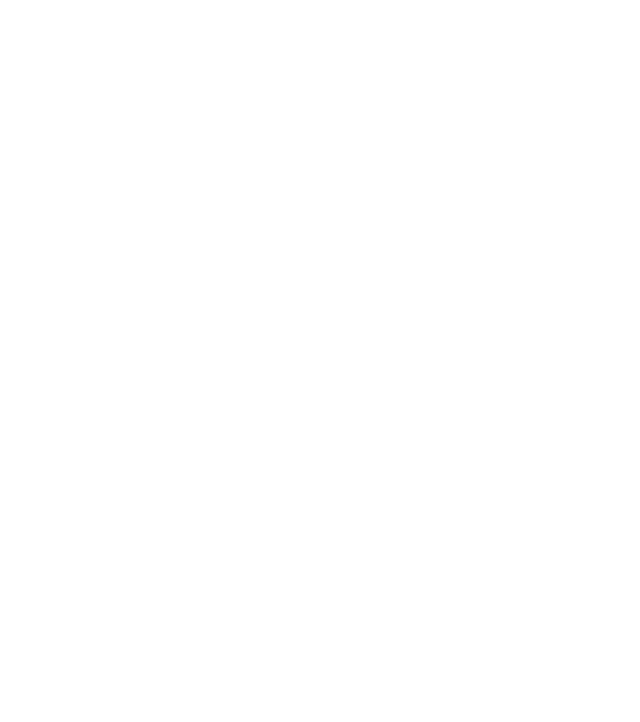
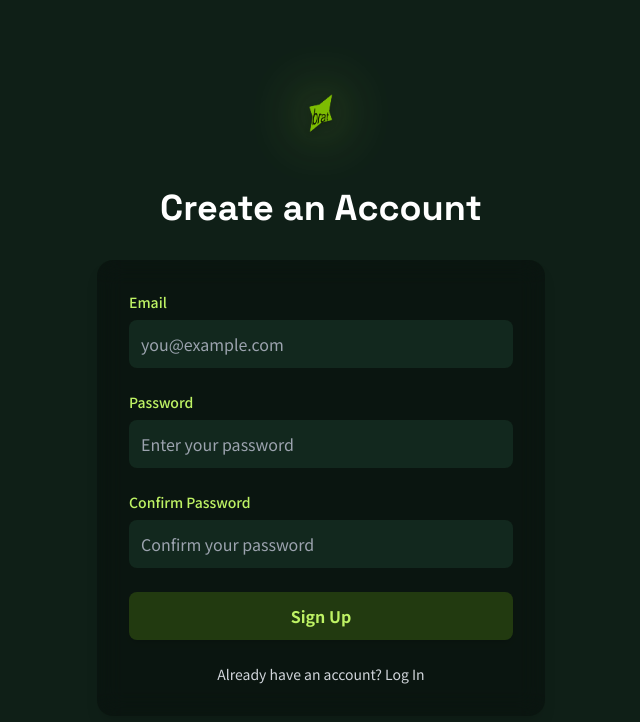
Before and after one commit to team-brat/front, a React (Create React App) app: page /signin in a window 1280 px wide. Before the commit this address had no page. Shown: the top 722 px of the page, without its empty margins (319-959 px from the left). Built offline with nearby package versions, Linux system fonts and the light colour scheme.

Commit message:
Add Sign In / Sign Up pages

```diff
--- a/src/App.js
+++ b/src/App.js
@@ -1,6 +1,8 @@
 import React from 'react';
 import { BrowserRouter as Router, Routes, Route, Navigate } from 'react-router-dom';
 import LandingPage from './Landing/LandingPage';
+import LoginPage from './Auth/Login';
+import SigninPage from './Auth/Signin';
 import WarehouseDashboard from './Dashboard/Dashboard';
 
 import ReceivingTemplate from './Receiving/ReceivingTemplate'
@@ -17,6 +19,8 @@
     <Router>
       <Routes>
         <Route path="/" element={<LandingPage />} />
+        <Route path="/login" element={<LoginPage />} />
+        <Route path="/signin" element={<SigninPage />} />
         <Route path="/supplier" element={<div>Supplier Dashboard</div>} />
         <Route path="/warehouse" element={<WarehouseDashboard />} />
         <Route path="/customer" element={<div>Customer Dashboard</div>} />
--- /dev/null
+++ b/src/Auth/Login.jsx
@@ -0,0 +1,98 @@
+import React, { useState } from 'react';
+import { useNavigate } from 'react-router-dom';
+
+export default function LoginPage() {
+  const navigate = useNavigate();
+  const [email, setEmail] = useState('');
+  const [password, setPassword] = useState('');
+
+  const handleLogin = (e) => {
+    e.preventDefault();
+    // TODO: 로그인 처리 로직 추가
+    console.log('Logging in with:', email, password);
+    navigate('/dashboard'); // 예시로 대시보드로 이동
+  };
+
+  return (
+    <div className="min-h-screen flex flex-col justify-center items-center bg-[#0f1f17] relative px-6">
+      <div className="absolute inset-0 -z-10 bg-gradient-to-br from-[#0f1f17] via-[#1b3d2c] to-[#28543c]" />
+      <div className="absolute inset-0 -z-10 bg-[radial-gradient(circle_at_20%_30%,rgba(144,255,144,0.05),transparent_25%),radial-gradient(circle_at_80%_70%,rgba(0,255,128,0.04),transparent_35%)]" />
+
+      <div className="w-full max-w-md">
+        {/* Logo */}
+        <div className="flex justify-center mb-10">
+          <img
+            src="/brat-logo.png"
+            alt="brat logo"
+            className="h-16 opacity-90 drop-shadow-[0_0_30px_#a3e635] transition-opacity duration-300 hover:opacity-100"
+          />
+        </div>
+
+        {/* Welcome Text */}
+        <h2 className="text-center text-4xl font-bold text-white mb-8 font-grotesk">
+          Welcome Back
+        </h2>
+
+        {/* Form */}
+        <form onSubmit={handleLogin} className="bg-black/30 rounded-2xl p-8 shadow-lg backdrop-blur-md">
+          <div className="space-y-6">
+            <div>
+              <label htmlFor="email" className="block text-sm font-medium text-lime-300">
+                Email
+              </label>
+              <input
+                id="email"
+                type="email"
+                value={email}
+                onChange={(e) => setEmail(e.target.value)}
+                required
+                className="mt-2 w-full rounded-lg bg-[#1b3d2c]/50 border-none text-white placeholder-gray-400 focus:ring-2 focus:ring-lime-400 p-3"
+                placeholder="you@example.com"
+              />
+            </div>
+
+            <div>
+              <label htmlFor="password" className="block text-sm font-medium text-lime-300">
+                Password
+              </label>
+              <input
+                id="password"
+                type="password"
+                value={password}
+                onChange={(e) => setPassword(e.target.value)}
+                required
+                className="mt-2 w-full rounded-lg bg-[#1b3d2c]/50 border-none text-white placeholder-gray-400 focus:ring-2 focus:ring-lime-400 p-3"
+                placeholder="Enter your password"
+              />
+            </div>
+
+            <button
+              type="submit"
+              className="w-full bg-lime-500/20 text-lime-300 font-semibold py-3 rounded-lg hover:bg-lime-400/30 hover:text-white transition duration-300 shadow-md"
+            >
+              Log In
+            </button>
+          </div>
+
+          {/* Links */}
+          <div className="flex justify-between mt-6 text-sm text-gray-300">
+            <button
+              type="button"
+              onClick={() => navigate('/signin')}
+              className="hover:underline"
+            >
+              Sign Up
+            </button>
+            <button
+              type="button"
+              onClick={() => navigate('/forgot-password')}
+              className="hover:underline"
+            >
+              Forgot Password?
+            </button>
+          </div>
+        </form>
+      </div>
+    </div>
+  );
+}
--- /dev/null
+++ b/src/Auth/Signin.jsx
@@ -0,0 +1,111 @@
+import React, { useState } from 'react';
+import { useNavigate } from 'react-router-dom';
+
+export default function SignInPage() {
+  const navigate = useNavigate();
+  const [email, setEmail] = useState('');
+  const [password, setPassword] = useState('');
+  const [confirmPassword, setConfirmPassword] = useState('');
+
+  const handleSignUp = (e) => {
+    e.preventDefault();
+    if (password !== confirmPassword) {
+      alert('Passwords do not match!');
+      return;
+    }
+    // TODO: 회원가입 처리 로직 추가
+    console.log('Signing up with:', email, password);
+    navigate('/dashboard'); // 회원가입 성공 후 이동할 페이지
+  };
+
+  return (
+    <div className="min-h-screen flex flex-col justify-center items-center bg-[#0f1f17] relative px-6">
+      <div className="absolute inset-0 -z-10 bg-gradient-to-br from-[#0f1f17] via-[#1b3d2c] to-[#28543c]" />
+      <div className="absolute inset-0 -z-10 bg-[radial-gradient(circle_at_20%_30%,rgba(144,255,144,0.05),transparent_25%),radial-gradient(circle_at_80%_70%,rgba(0,255,128,0.04),transparent_35%)]" />
+
+      <div className="w-full max-w-md">
+        {/* Logo */}
+        <div className="flex justify-center mb-10">
+          <img
+            src="/brat-logo.png"
+            alt="brat logo"
+            className="h-16 opacity-90 drop-shadow-[0_0_30px_#a3e635] transition-opacity duration-300 hover:opacity-100"
+          />
+        </div>
+
+        {/* Welcome Text */}
+        <h2 className="text-center text-4xl font-bold text-white mb-8 font-grotesk">
+          Create an Account
+        </h2>
+
+        {/* Form */}
+        <form onSubmit={handleSignUp} className="bg-black/30 rounded-2xl p-8 shadow-lg backdrop-blur-md">
+          <div className="space-y-6">
+            <div>
+              <label htmlFor="email" className="block text-sm font-medium text-lime-300">
+                Email
+              </label>
+              <input
+                id="email"
+                type="email"
+                value={email}
+                onChange={(e) => setEmail(e.target.value)}
+                required
+                className="mt-2 w-full rounded-lg bg-[#1b3d2c]/50 border-none text-white placeholder-gray-400 focus:ring-2 focus:ring-lime-400 p-3"
+                placeholder="you@example.com"
+              />
+            </div>
+
+            <div>
+              <label htmlFor="password" className="block text-sm font-medium text-lime-300">
+                Password
+              </label>
+              <input
+                id="password"
+                type="password"
+                value={password}
+                onChange={(e) => setPassword(e.target.value)}
+                required
+                className="mt-2 w-full rounded-lg bg-[#1b3d2c]/50 border-none text-white placeholder-gray-400 focus:ring-2 focus:ring-lime-400 p-3"
+                placeholder="Enter your password"
+              />
+            </div>
+
+            <div>
+              <label htmlFor="confirmPassword" className="block text-sm font-medium text-lime-300">
+                Confirm Password
+              </label>
+              <input
+                id="confirmPassword"
+                type="password"
+                value={confirmPassword}
+                onChange={(e) => setConfirmPassword(e.target.value)}
+                required
+                className="mt-2 w-full rounded-lg bg-[#1b3d2c]/50 border-none text-white placeholder-gray-400 focus:ring-2 focus:ring-lime-400 p-3"
+                placeholder="Confirm your password"
+              />
+            </div>
+
+            <button
+              type="submit"
+              className="w-full bg-lime-500/20 text-lime-300 font-semibold py-3 rounded-lg hover:bg-lime-400/30 hover:text-white transition duration-300 shadow-md"
+            >
+              Sign Up
+            </button>
+          </div>
+
+          {/* Links */}
+          <div className="flex justify-center mt-6 text-sm text-gray-300">
+            <button
+              type="button"
+              onClick={() => navigate('/login')}
+              className="hover:underline"
+            >
+              Already have an account? Log In
+            </button>
+          </div>
+        </form>
+      </div>
+    </div>
+  );
+}
--- a/src/Landing/LandingPage.jsx
+++ b/src/Landing/LandingPage.jsx
@@ -25,23 +25,24 @@
               src="/brat-logo.png"
               alt="brat logo"
             />
-            <div className="mb-6">
-              <a href="#" className="inline-flex space-x-4">
-                <span className="font-dm rounded-full bg-lime-500/20 px-3 py-1 text-sm font-semibold text-lime-400 ring-1 ring-inset ring-lime-400/30 shadow-md">
-                  Warehouse Roles
-                </span>
-                <span className="inline-flex items-center space-x-2 text-sm font-medium text-lime-200">
-                  <text className='font-dm'>Select below</text>
-                  <ChevronDownIcon className="w-5 h-5 text-lime-200" aria-hidden="true" />
-                </span>
-              </a>
-            </div>
+
             <h1 className="text-5xl font-bold tracking-tight text-white sm:text-6xl mb-6 font-grotesk">
               Warehouse Dashboard Platform
             </h1>
             <p className="text-lg text-gray-300 pl-1 font-dm">
-              Choose your role to continue
+              Log In or Sign Up to continue
             </p>
+            <div className="mt-6">
+              <div className="inline-flex space-x-4">
+                <a href="/login" className="font-dm rounded-full bg-lime-500/20 px-5 py-1 text-md font-semibold text-lime-400 ring-1 ring-inset ring-lime-400/30 shadow-md">
+                  Log In
+                </a>
+                <a href="/signin" className="inline-flex items-center space-x-2 text-sm font-medium text-lime-200">
+                  <text className='font-dm'>Sign Up</text>
+                  <ChevronRightIcon className="w-5 h-5 text-lime-200" aria-hidden="true" />
+                </a>
+              </div>
+            </div>
           </div>
 
           {/* Role Cards */}
@@ -49,7 +50,7 @@
             {roles.map((role) => (
               <div
                 key={role.name}
-                onClick={() => navigate(role.href)}
+                // onClick={() => navigate(role.href)}
                 className="relative w-full h-80 cursor-pointer overflow-hidden rounded-[30%_5%_30%_5%] shadow-xl group transform transition-transform duration-300 hover:scale-105 hover:shadow-[0_0_25px_#a3e635]"
               >
                 <img
```
Also changed, not shown: 1 other file (tests, documents, lock files or other folders).
